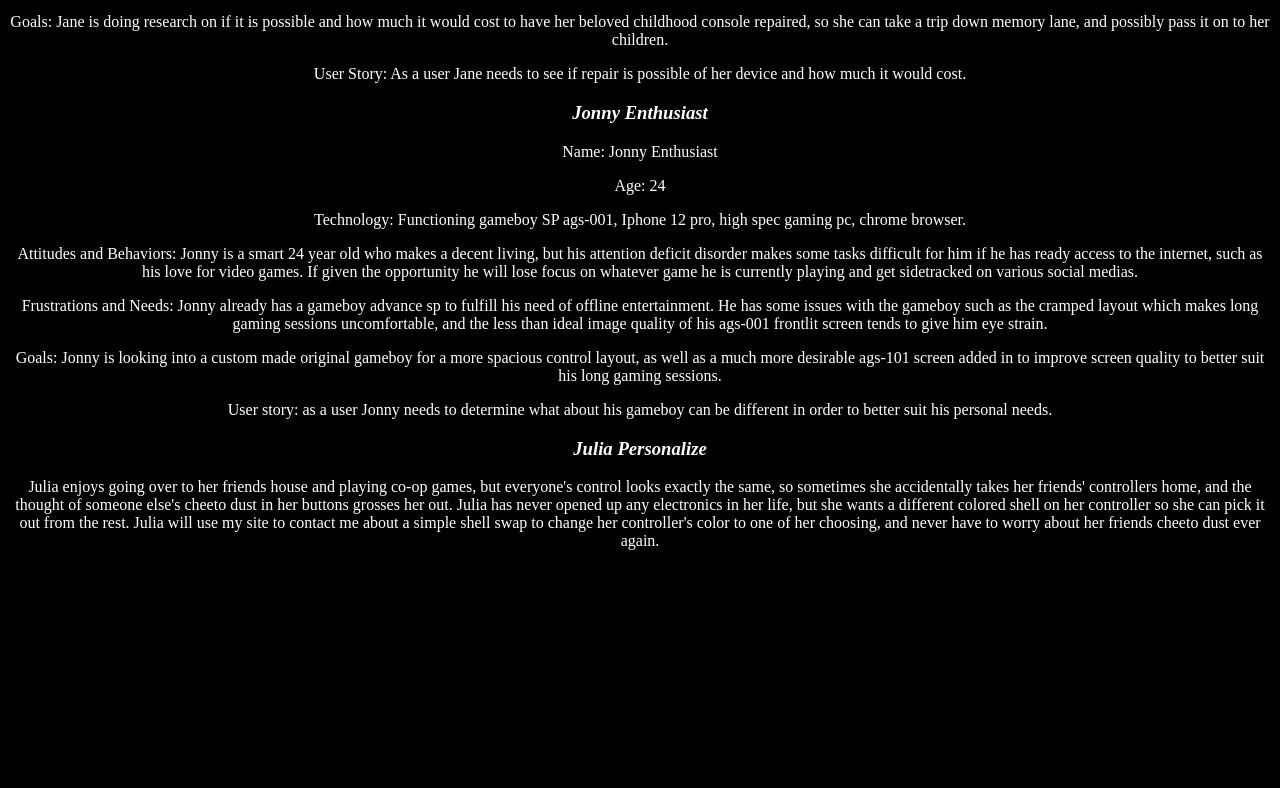
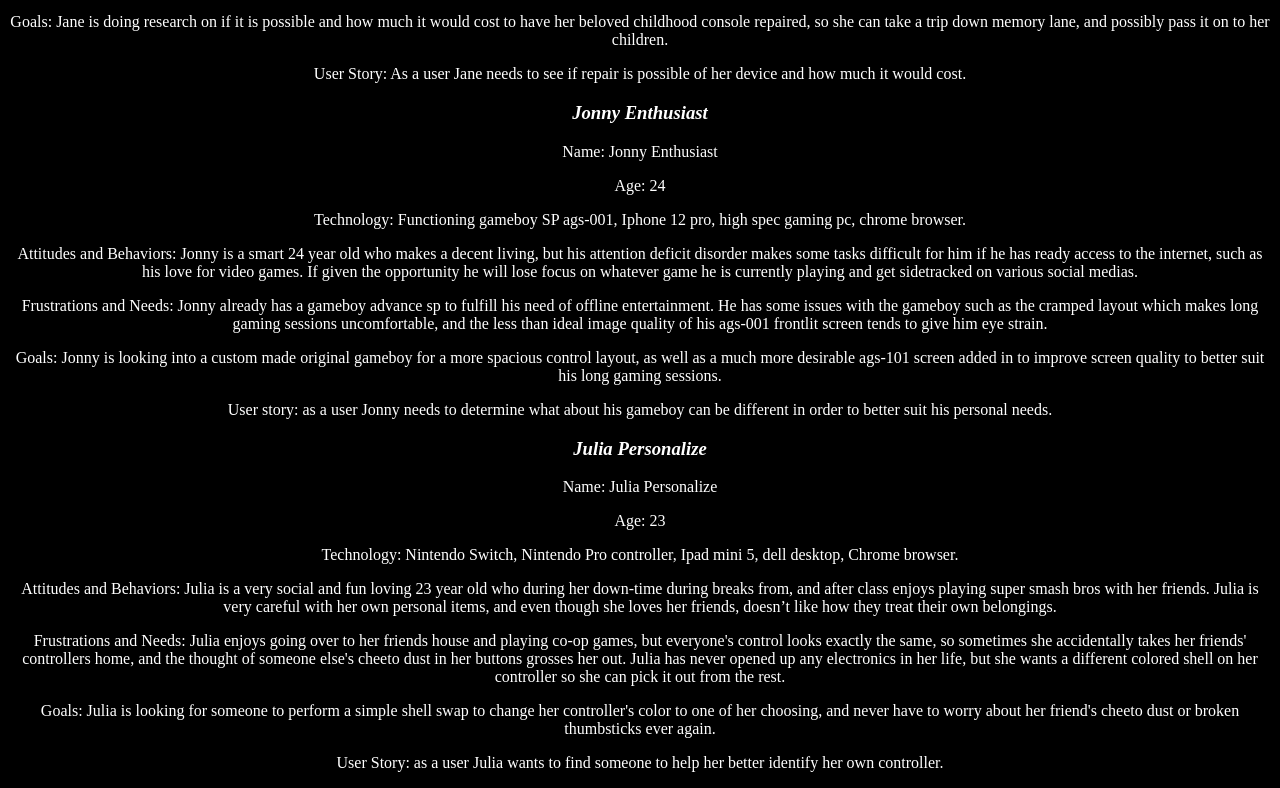
Before and after one commit to BlytheStarr/my-pwp-arlen, a plain HTML site: page public_html/documentation/milestone-1.html in a window 1280 px wide. Shown: the part 1004-1792 px from the top of the page. Before the commit the page ends 1570 px from the top, so only its background shows below. Drawn offline with Linux system fonts and the light colour scheme.

Commit message:
Updated the Julia Personalize persona to better fit the assignment requirements

```diff
--- a/public_html/documentation/milestone-1.html
+++ b/public_html/documentation/milestone-1.html
@@ -73,7 +73,20 @@
         <p>User story: as a user Jonny needs to determine what about his gameboy can be different in order to better suit his personal needs.</p>
 
     <h3>Julia Personalize</h3>
-        <p>Julia enjoys going over to her friends house and playing co-op games, but everyone's control looks exactly the same, so sometimes she accidentally takes her friends' controllers home, and the thought of someone else's cheeto dust in her buttons grosses her out. Julia has never opened up any electronics in her life, but she wants a different colored shell on her controller so she can pick it out from the rest. Julia will use my site to contact me about a simple shell swap to change her controller's color to one of her choosing, and never have to worry about her friends cheeto dust ever again.</p>
+
+        <p>Name: Julia Personalize</p>
+
+        <p>Age: 23</p>
+
+        <p>Technology: Nintendo Switch, Nintendo Pro controller, Ipad mini 5, dell desktop, Chrome browser.</p>
+
+        <p>Attitudes and Behaviors: Julia is a very social and fun loving 23 year old who during her down-time during breaks from, and after class enjoys playing super smash bros with her friends. Julia is very careful with her own personal items, and even though she loves her friends, doesn’t like how they treat their own belongings.</p>
+
+        <p>Frustrations and Needs: Julia enjoys going over to her friends house and playing co-op games, but everyone's control looks exactly the same, so sometimes she accidentally takes her friends' controllers home, and the thought of someone else's cheeto dust in her buttons grosses her out. Julia has never opened up any electronics in her life, but she wants a different colored shell on her controller so she can pick it out from the rest. </p>
+
+        <p>Goals: Julia is looking for someone to perform a simple shell swap to change her controller's color to one of her choosing, and never have to worry about her friend's cheeto dust or broken thumbsticks ever again.</p>
+
+        <p>User Story: as a user Julia wants to find someone to help her better identify her own controller.</p>
 
 </section>
 
```
